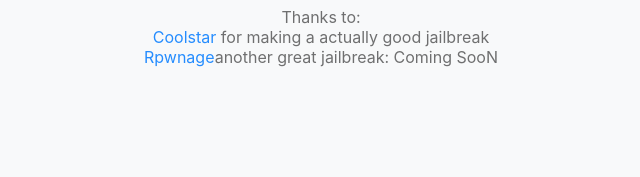
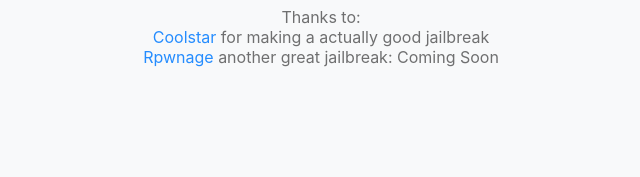
Before and after one commit to khanhmuy/shitc0ver-dev-old, a plain HTML site: page index.html in a window 1280 px wide. Shown: the part 4767-4944 px from the top of the page, 319-959 px from the left. Drawn offline with Linux system fonts and the light colour scheme; no server answers.

Commit message:
Update index.html

```diff
--- a/index.html
+++ b/index.html
@@ -1075,7 +1075,7 @@
         <p style="color:var(--light-text-color);margin-top: 10px;opacity:.85">
                 Thanks to:</br>
                 <a href="https://twitter.com/CStar_OW">Coolstar</a> for making a actually good jailbreak</br>
-		<a href="https://twitter.com/rpwnage">Rpwnage</a>another great jailbreak: Coming SooN</br>
+		<a href="https://twitter.com/rpwnage">Rpwnage</a> another great jailbreak: Coming Soon</br>
             </p>
         <p id="footer" style="margin-top: 25px;color:var(--text-color)">
             </br></br></br></br></br></br>
```
